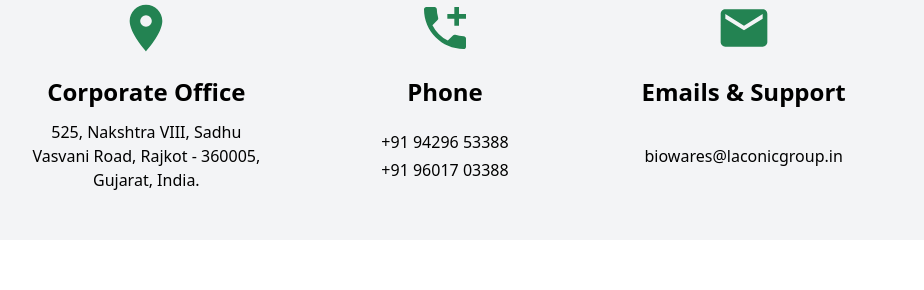
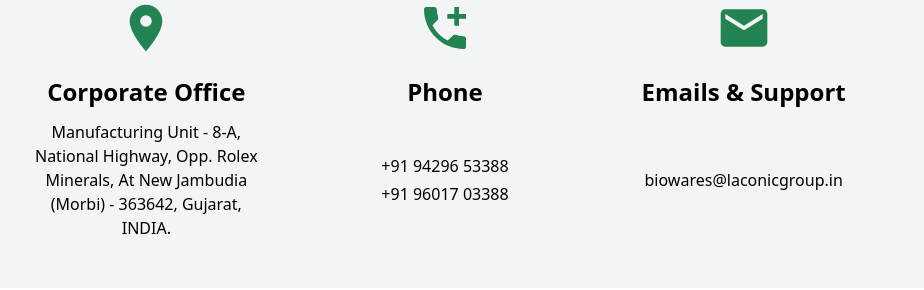
Before and after one commit to jullysuvariya/laconic-group, a Next.js app: page /bioware/contact_us in a window 1280 px wide. Shown: the part 880-1170 px from the top of the page, without its empty margins (195-1119 px from the left). Built offline with nearby package versions, Linux system fonts and the light colour scheme.

Commit message:
change address to bioware contact us page

```diff
--- a/pages/bioware/contact_us.tsx
+++ b/pages/bioware/contact_us.tsx
@@ -11,7 +11,7 @@
         icon: <MdLocationOn className="flex-shrink-0 w-14 h-14 text-primary2" />,
         title: <strong className="text-2xl mt-2 text-center">Corporate Office</strong>,
         description: <a href=" https://maps.app.goo.gl/brrKRHg4xWnQoBX68" target={"_blank"} className="text-base font-thin m-auto text-center hover:text-primary2 transform transition-transform hover:translate-x-0 hover:scale-105">
-            525, Nakshtra VIII, Sadhu Vasvani Road, Rajkot - 360005, Gujarat, India.
+            Manufacturing Unit - 8-A, National Highway, Opp. Rolex Minerals, At New Jambudia (Morbi) - 363642, Gujarat, INDIA.
         </a >,
     },
     {
```
